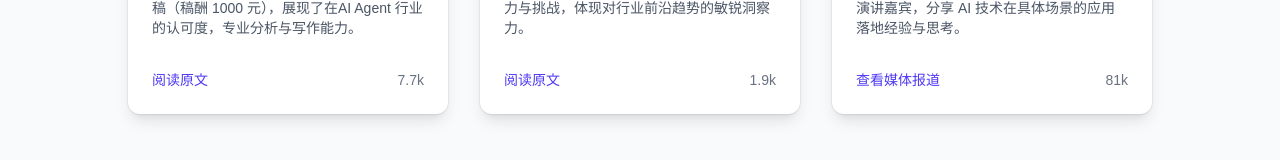
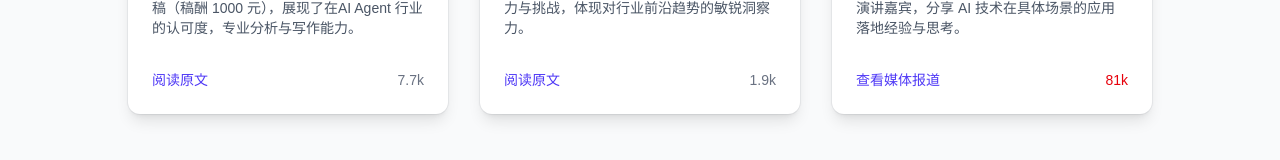
Before and after one commit to GSSfearless/portfolio, a Next.js app: page / in a window 1280 px wide. Shown: the part 2505-2665 px from the top of the page. Built offline with nearby package versions, Linux system fonts and the light colour scheme.

Commit message:
day day up

```diff
--- a/src/app/page.tsx
+++ b/src/app/page.tsx
@@ -143,7 +143,7 @@ export default function Home() {
                  >
                    查看媒体报道
                  </a>
-                 <div className="flex items-center text-sm text-gray-500">
+                 <div className="flex items-center text-sm text-red-600 font-medium">
                     81k
                  </div>
                </div>
```
